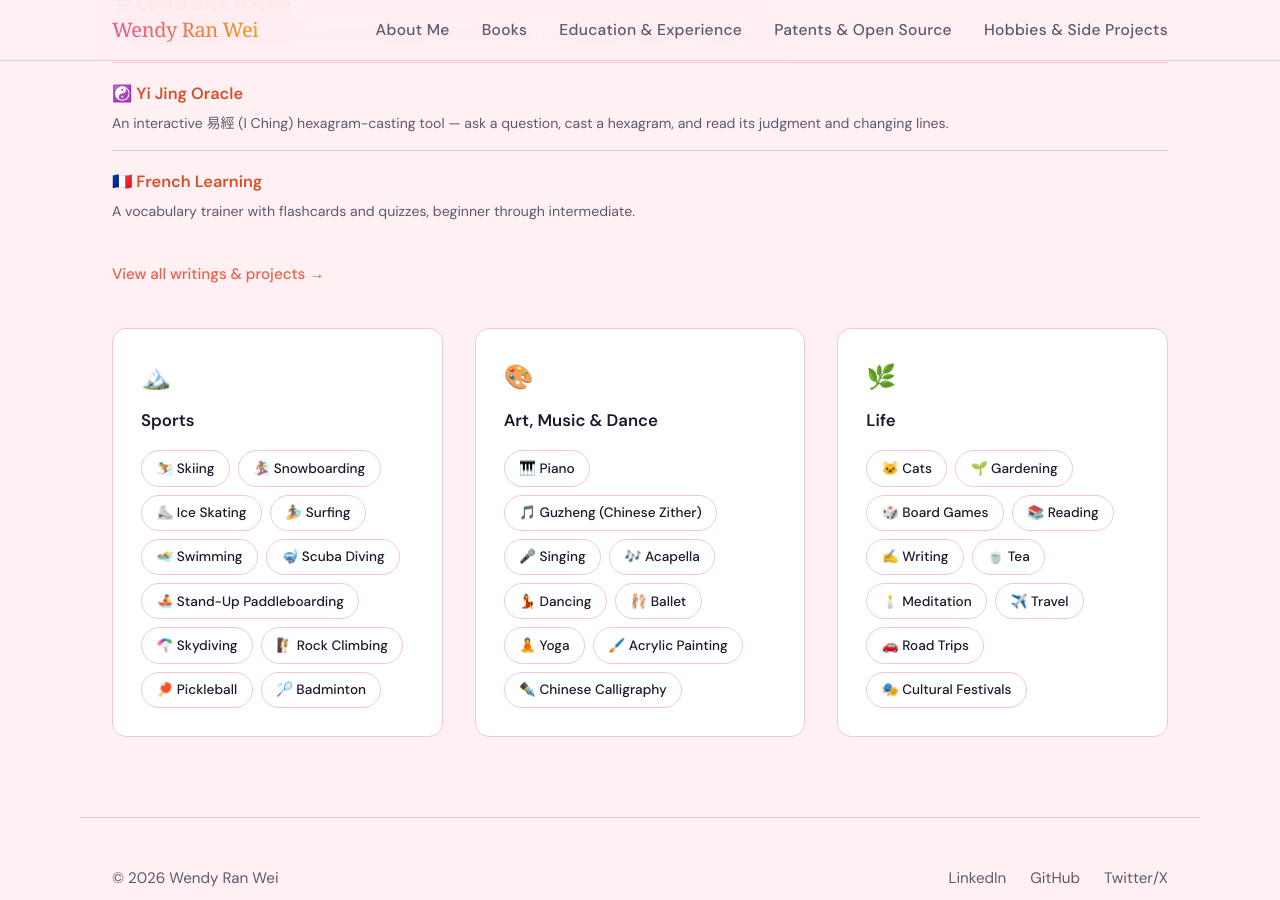
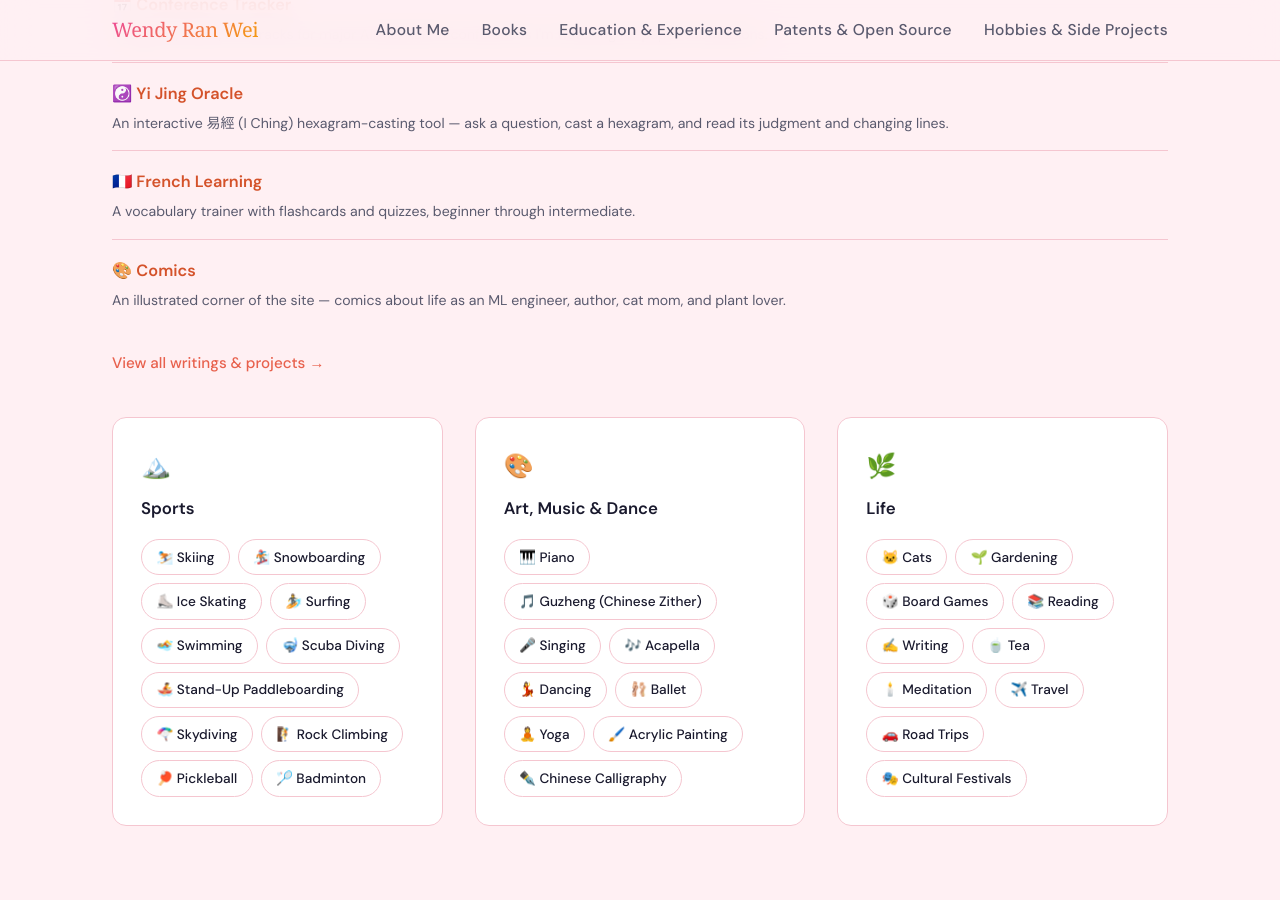
Before and after one commit to wendyran/wendyran.github.io, a Jekyll site: the page index.html, which Jekyll copies as it is, in a window 1280 px wide and 900 px high, scrolled down 4896 px. Built offline with Jekyll 4.4.1, drawn with Linux system fonts in a browser that asks for light colours; some web fonts are replaced.

Commit message:
Update index.html

```diff
--- a/index.html
+++ b/index.html
@@ -1286,6 +1286,10 @@
                 <a class="link-title" href="/french/">🇫🇷 French Learning</a>
                 <div class="link-desc">A vocabulary trainer with flashcards and quizzes, beginner through intermediate.</div>
             </div>
+            <div class="link-item">
+                <a class="link-title" href="/comics/">🎨 Comics</a>
+                <div class="link-desc">An illustrated corner of the site — comics about life as an ML engineer, author, cat mom, and plant lover.</div>
+            </div>
         </div>
     </div>
 
```
